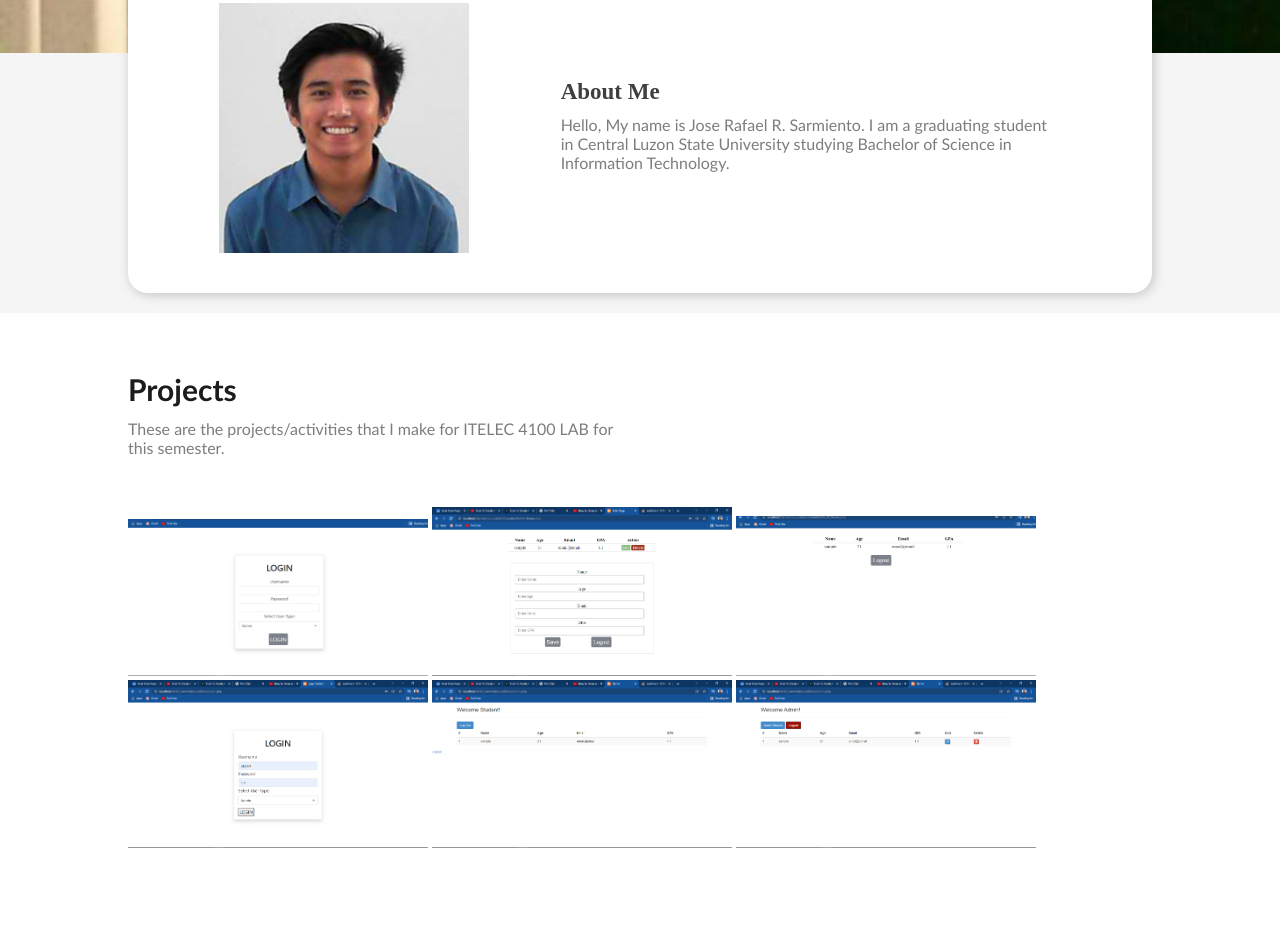
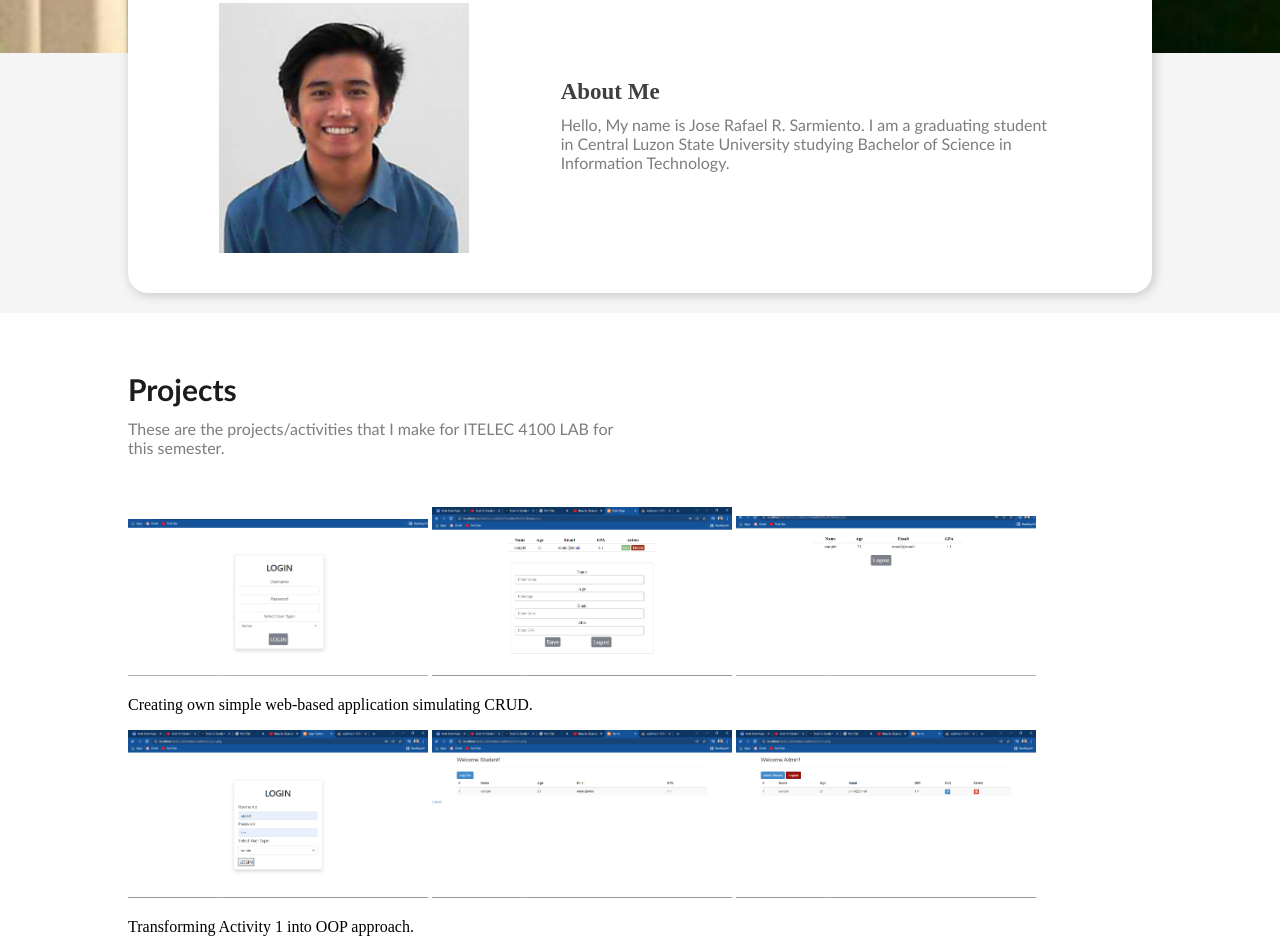
Before and after one commit to josesarmiento12/josesarmiento12.github.io, a plain HTML site: page index.html in a window 1280 px wide. Shown: the part 707-1646 px from the top of the page. Drawn offline with Linux system fonts and the light colour scheme; files whose address does not match are found by name.

Commit message:
First Commit

```diff
--- a/index.html
+++ b/index.html
@@ -51,9 +51,11 @@
 				<img src="assets\1.png" style="width: 300px;">
 				<img src="assets\2.png" style="width: 300px;">
 				<img src="assets\3.png" style="width: 300px;">
+				<p>Creating own simple web-based application simulating CRUD.</p>
 				<img src="assets\4.png" style="width: 300px;">
 				<img src="assets\5.png" style="width: 300px;">
 				<img src="assets\6.png" style="width: 300px;">
+				<p>Transforming Activity 1 into OOP approach.</p>
 			</div>
 
 	</div>
```
